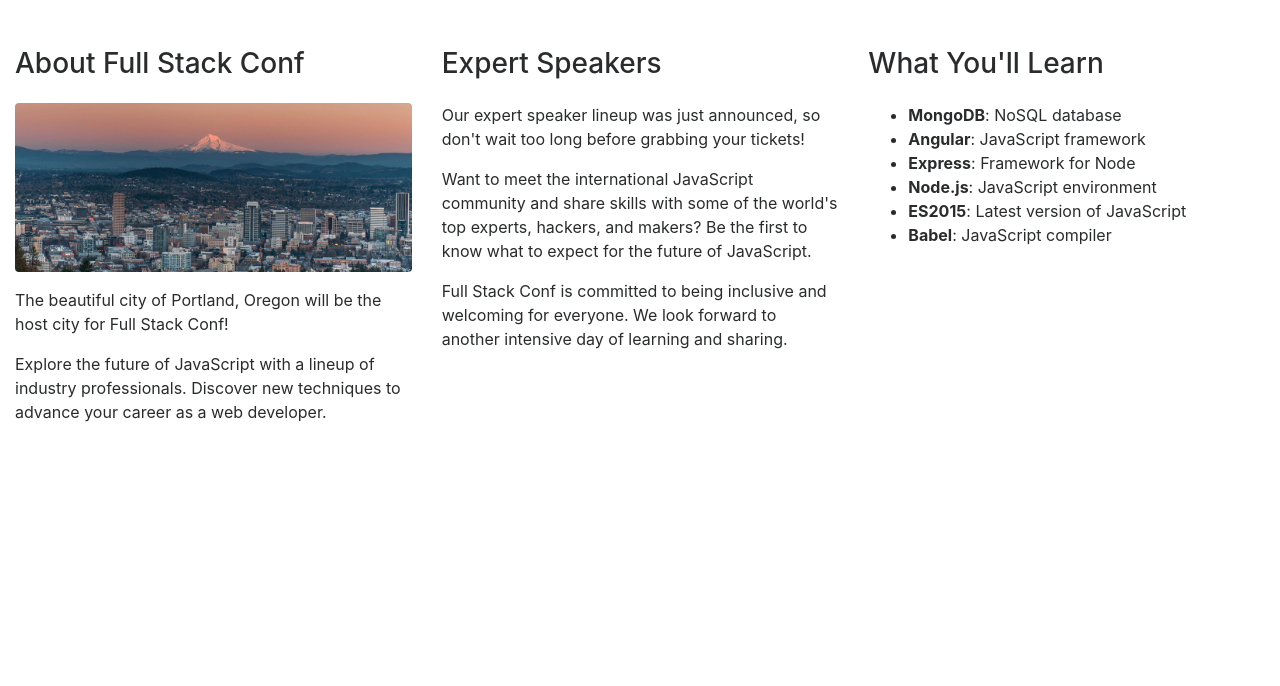
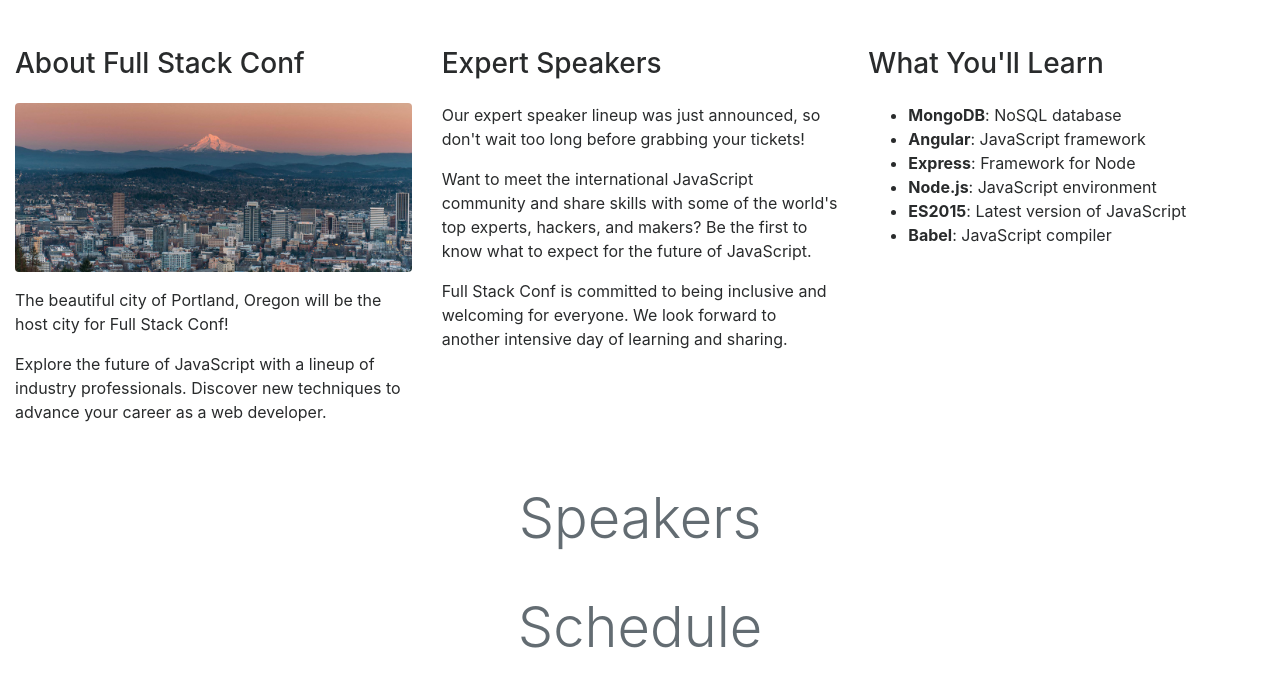
Before and after one commit to wittrura/TreehouseBootstrap4, a website: page public/index.html in a window 1280 px wide. Drawn offline with nearby package versions, Linux system fonts and the light colour scheme; a script that the page names is missing.

Commit message:
Adds placeholder sections for speakers and schedule content

```diff
--- a/public/index.html
+++ b/public/index.html
@@ -39,6 +39,15 @@
         </div>
       </div>
       <!-- /about -->
+
+      <!-- speakers -->
+      <h1 class="display-4 text-center my-5 text-muted">Speakers</h1>
+      <!-- /speakers -->
+
+      <!-- schedule -->
+      <h1 class="display-4 text-center my-5 text-muted">Schedule</h1>
+      <!-- /schedule -->
+
     </div>
     <!-- /container -->
 
```
